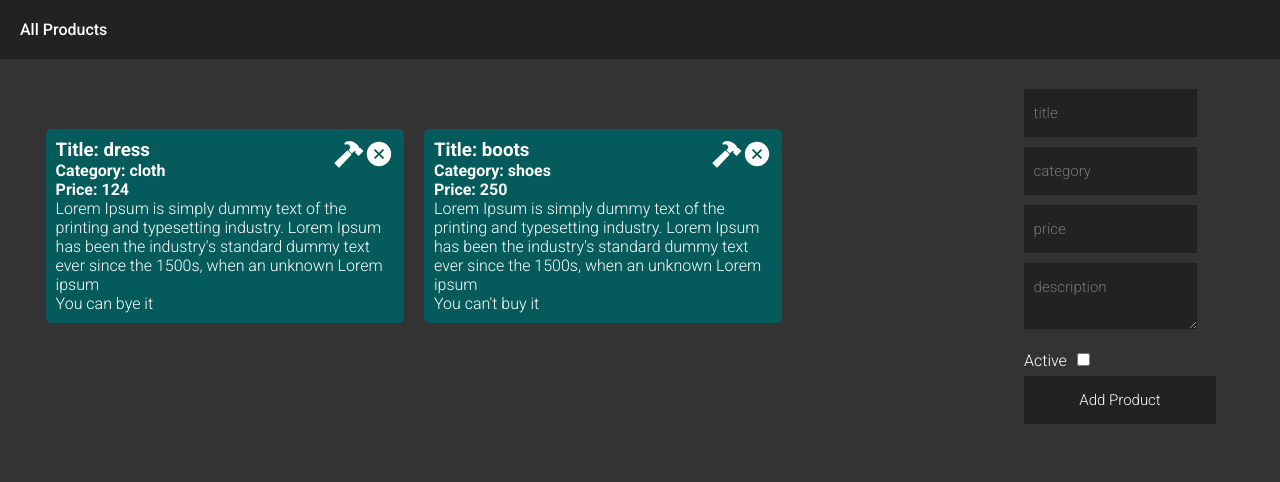
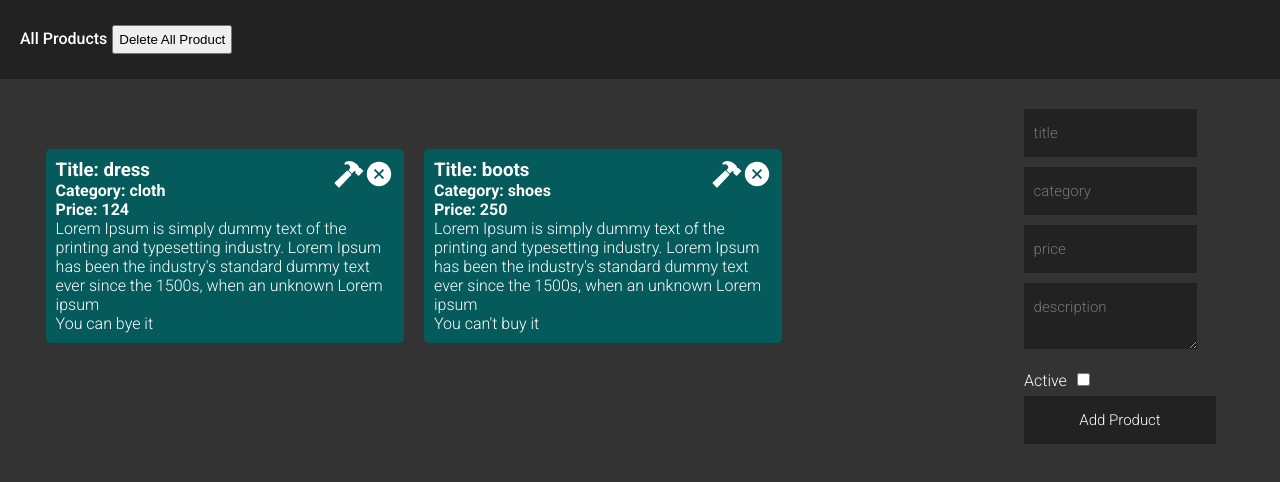
Before and after one commit to max221088/react-start-learn, a React (Create React App) app: page / in a window 1280 px wide. Shown: the top 482 px of the page. Built offline with nearby package versions, Linux system fonts and the light colour scheme.

Commit message:
additional task for lesson 9

```diff
--- a/src/App.js
+++ b/src/App.js
@@ -29,12 +29,13 @@ class app extends React.Component {
 		this.addProduct = this.addProduct.bind(this)
 		this.deleteProduct = this.deleteProduct.bind(this)
 		this.editProduct = this.editProduct.bind(this)
+		this.deleteAllProduct = this.deleteAllProduct.bind(this)
 	}
 
   render () {
     return (
       <div>
-        <Header/>
+        <Header onDeleteAll={this.deleteAllProduct}/>
         <main>
           <Products products={this.state.products}
 					onEdit={this.editProduct}
@@ -53,6 +54,10 @@ class app extends React.Component {
 			this.setState({products: [...allProducts]})
 		})
 	}
+	deleteAllProduct () {
+		console.log(1)
+		this.setState({products: []})
+	}
 	deleteProduct (id) {
 		this.setState({
 			products: this.state.products.filter((el) => el.id !== id)
--- a/src/components/header.js
+++ b/src/components/header.js
@@ -5,6 +5,7 @@ class Header  extends React.Component {
     return (
       <header className="header">
         All Products
+				<button onClick={this.props.onDeleteAll} className="btn">Delete All Product</button>
       </header>
     )
   }
--- a/src/css/index.css
+++ b/src/css/index.css
@@ -92,3 +92,8 @@ form button:hover {
 .cart form button:hover{
 	transform: scale(1.01);
 }
+
+.btn{
+	margin: 5px;
+	padding: 5px;
+}
```
